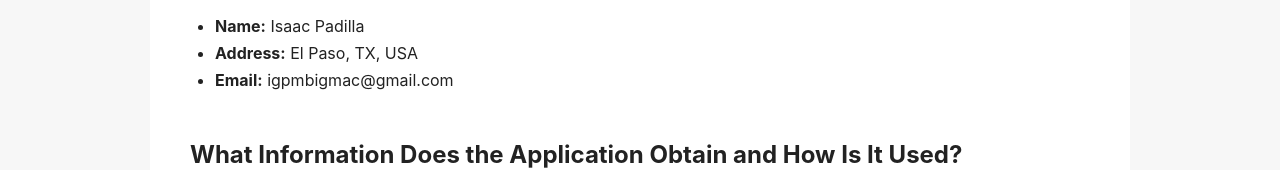
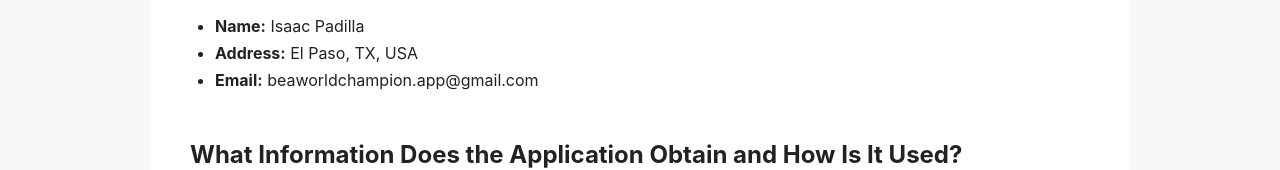
Before and after one commit to IcySoftware415/beaworldchampion-site, a plain HTML site: page privacy.html in a window 1280 px wide. Shown: the part 445-615 px from the top of the page. Drawn offline with Linux system fonts and the light colour scheme.

Commit message:
Update email address in privacy policy

```diff
--- a/privacy.html
+++ b/privacy.html
@@ -81,7 +81,7 @@
 <ul>
 <li><strong>Name:</strong> Isaac Padilla</li>
 <li><strong>Address:</strong> El Paso, TX, USA</li>
-<li><strong>Email:</strong> igpmbigmac@gmail.com</li>
+<li><strong>Email:</strong> beaworldchampion.app@gmail.com</li>
 </ul>
 
 
@@ -304,7 +304,7 @@
 
 <p>
 Deletion requests may be sent to:
-<strong>igpmbigmac@gmail.com</strong>
+<strong>beaworldchampion.app@gmail.com</strong>
 </p>
 
 
@@ -320,7 +320,7 @@
 
 <p>
 Parents or guardians may request deletion by contacting:
-<strong>igpmbigmac@gmail.com</strong>
+<strong>beaworldchampion.app@gmail.com</strong>
 </p>
 
 
@@ -388,7 +388,7 @@
 
 <p>
 <strong>Isaac Padilla</strong><br>
-Email: igpmbigmac@gmail.com
+Email: beaworldchampion.app@gmail.com
 </p>
 
 
```
